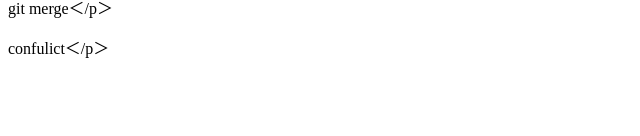
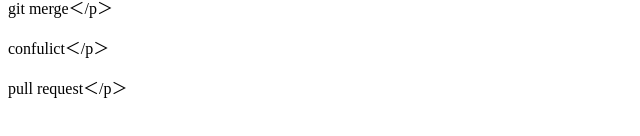
Before and after one commit to lavendel1111/git_tutorial, a plain HTML site: page index.html in a window 1280 px wide. Shown: the part 240-376 px from the top of the page, without its empty margins (0-640 px from the left). Drawn offline with Linux system fonts and the light colour scheme.

Commit message:
pull requestを追記

```diff
--- a/index.html
+++ b/index.html
@@ -5,3 +5,4 @@
 <p>git commit --amend＜/p＞
 <p>git merge＜/p＞
 <p>confulict＜/p＞
+<p>pull request＜/p＞
```
